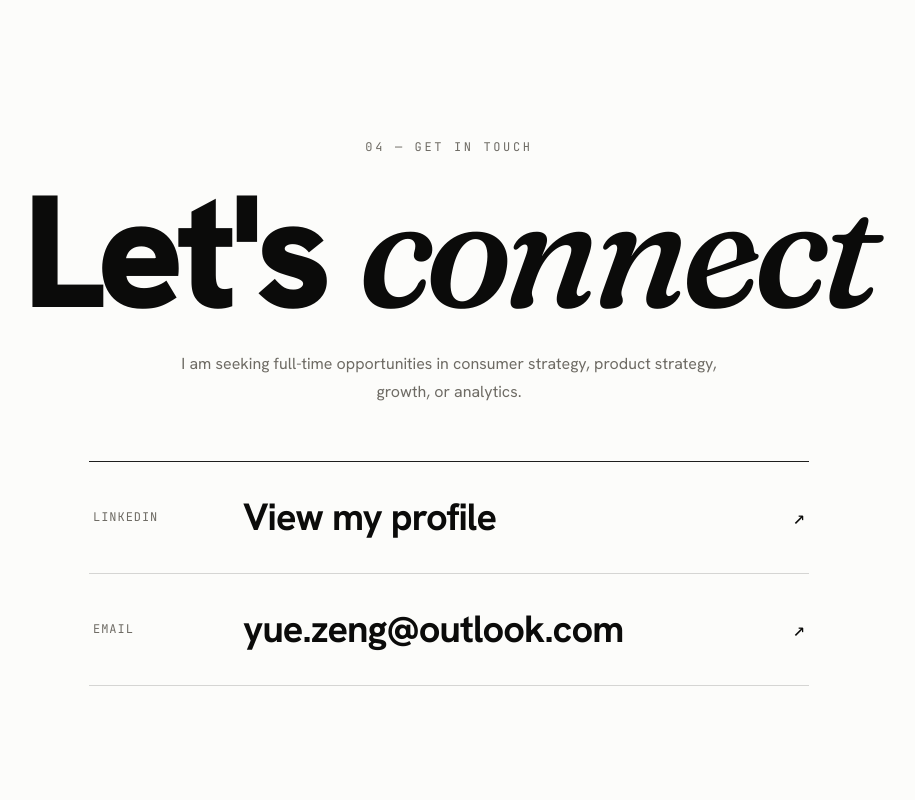
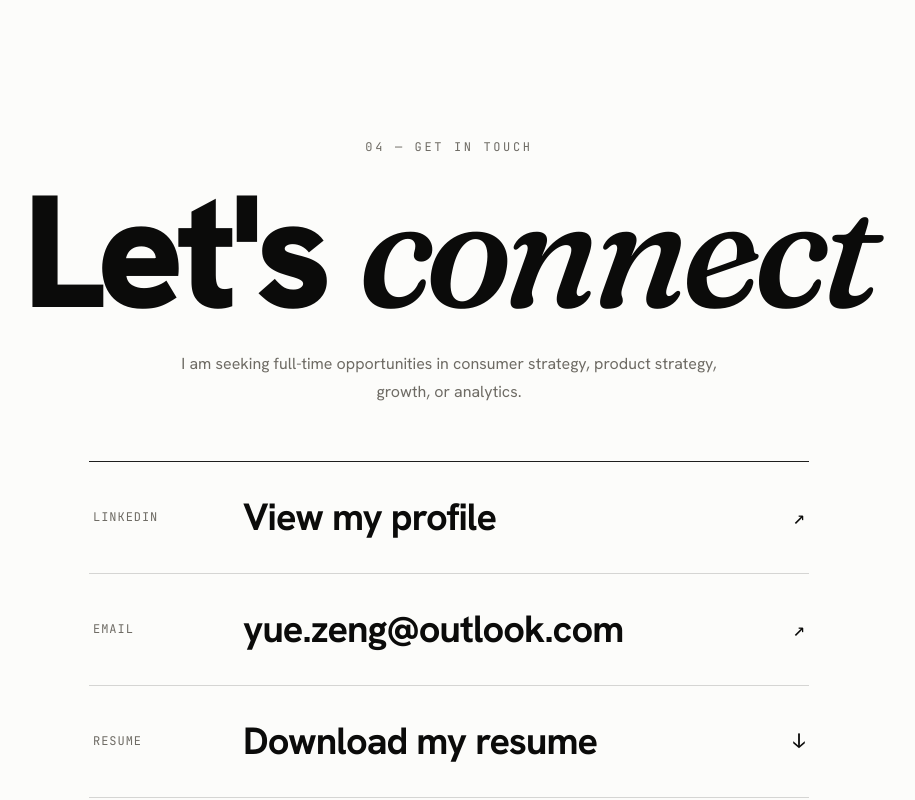
Before and after one commit to selenazengsz/selena-portfolio, a React (Vite) app: page / in a window 1280 px wide. Shown: the part 2895-3695 px from the top of the page, without its empty margins (191-1106 px from the left). Built offline with nearby package versions, Linux system fonts and the light colour scheme.

Commit message:
Add resume download to contact section

```diff
--- a/src/components/ContactSection.jsx
+++ b/src/components/ContactSection.jsx
@@ -39,6 +39,13 @@ export default function ContactSection() {
                 ↗
               </span>
             </a>
+            <a href={contact.resumeHref} target="_blank" rel="noreferrer">
+              <span className="c-label">Resume</span>
+              <span className="c-value">{contact.resumeText}</span>
+              <span className="c-arrow" aria-hidden="true">
+                ↓
+              </span>
+            </a>
           </div>
         </motion.div>
       </div>
--- a/src/content.js
+++ b/src/content.js
@@ -416,5 +416,7 @@ export const content = {
     linkedinText: "View my profile",
     emailHref: "mailto:yue.zeng@outlook.com",
     emailText: "yue.zeng@outlook.com",
+    resumeHref: "https://docs.google.com/document/d/1PZoDNRg_zJcH2O8sKIv0PP3a1SDl-UnVoNafyMZbeno/export?format=pdf",
+    resumeText: "Download my resume",
   },
 };
```
